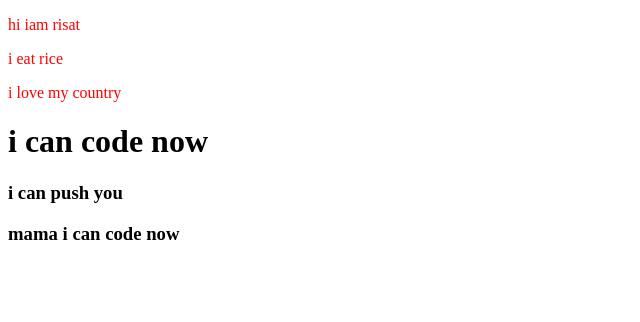
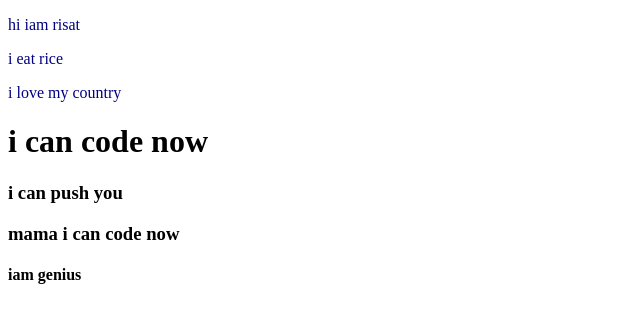
Before and after one commit to Abutaherrisat/my-fourth-repo, a plain HTML site: page index.html in a window 1280 px wide. Shown: the whole page, without its empty margins (0-640 px from the left). Drawn offline with Linux system fonts and the light colour scheme.

Commit message:
tag added

```diff
--- a/index.html
+++ b/index.html
@@ -14,6 +14,7 @@
     <h1>i can code now</h1>
     <h3> i can push you</h3>
     <h3>mama i can code now</h3>
+    <h4>iam genius</h4>
 
 </body>
 </html>
--- a/style.css
+++ b/style.css
@@ -1,3 +1,3 @@
 p{
-    color:red;
+    color:navy;
 }
```
